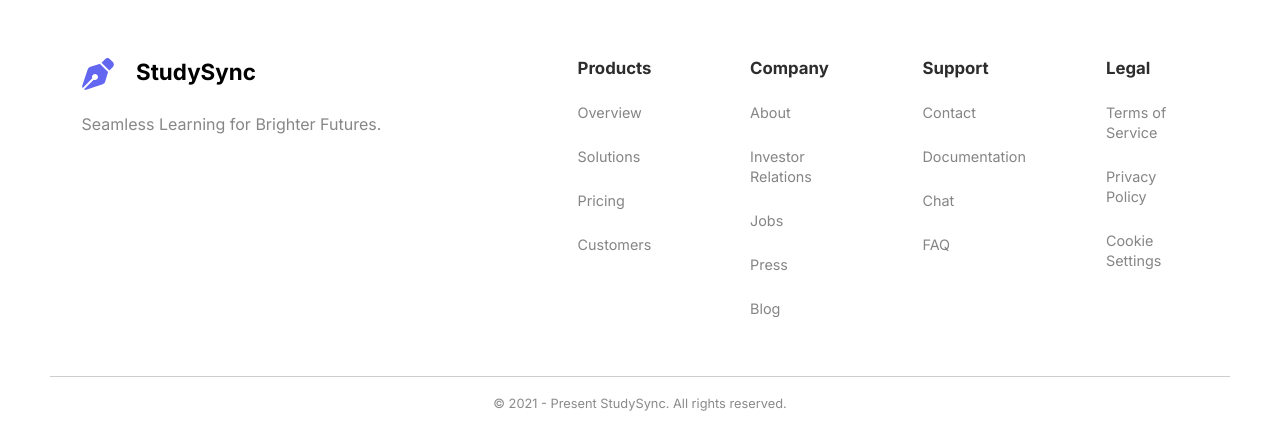
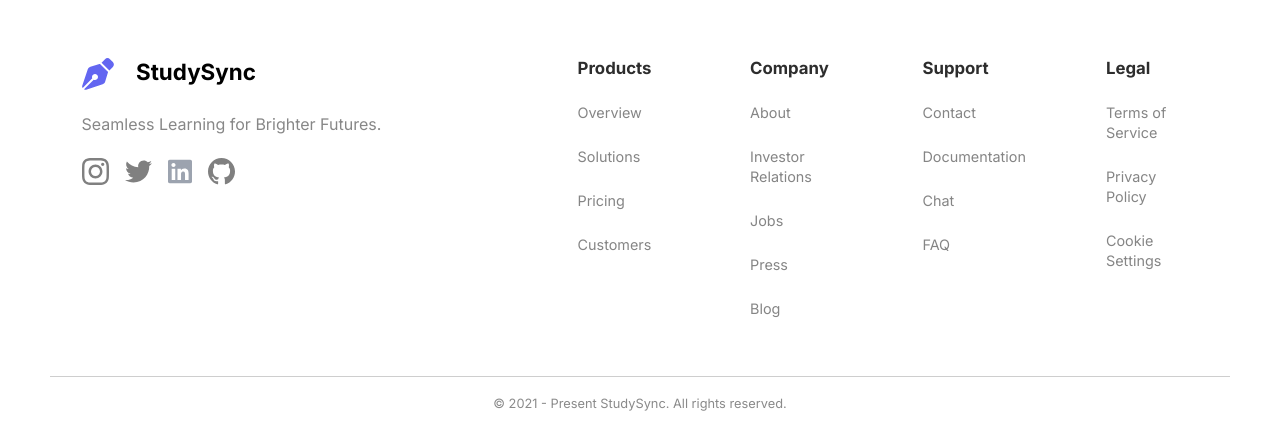
Before and after one commit to Ruchi3105/StudySync, a plain HTML site: page index.html in a window 1280 px wide. Shown: the part 2706-3153 px from the top of the page. Drawn offline with Linux system fonts and the light colour scheme.

Commit message:
Update index.html

```diff
--- a/index.html
+++ b/index.html
@@ -229,10 +229,10 @@
                         <span>Seamless Learning for Brighter Futures.</span>
                     </div>
                     <div class="foot-link">
-                        <a href="https://www.instagram.com/r_u_c_h_i__31?igsh=MTlkOG5lN29ub3ZqaQ=="><img src="/images/instagram.svg" alt="" class="foot-image"></a>
-                        <a href="https://x.com/Ruchi_3_1?t=E6aXhdImKi6gvEKUsmcE2A&s=09"><img src="/images/twitter.svg" alt=""class="foot-image"></a>
-                        <a href="https://www.linkedin.com/in/ruchi-613757264"><img src="/images/linkedin.svg" alt=""class="foot-image"></a>
-                        <a href="https://github.com/Ruchi3105"><img src="/images/github.svg" alt=""class="foot-image"></a>
+                        <a href="https://www.instagram.com/r_u_c_h_i__31?igsh=MTlkOG5lN29ub3ZqaQ=="><img src="instagram.svg" alt="" class="foot-image"></a>
+                        <a href="https://x.com/Ruchi_3_1?t=E6aXhdImKi6gvEKUsmcE2A&s=09"><img src="twitter.svg" alt=""class="foot-image"></a>
+                        <a href="https://www.linkedin.com/in/ruchi-613757264"><img src="linkedin.svg" alt=""class="foot-image"></a>
+                        <a href="https://github.com/Ruchi3105"><img src="github.svg" alt=""class="foot-image"></a>
                     </div>
                 </div>
                 <div class="footer-grid">
```
